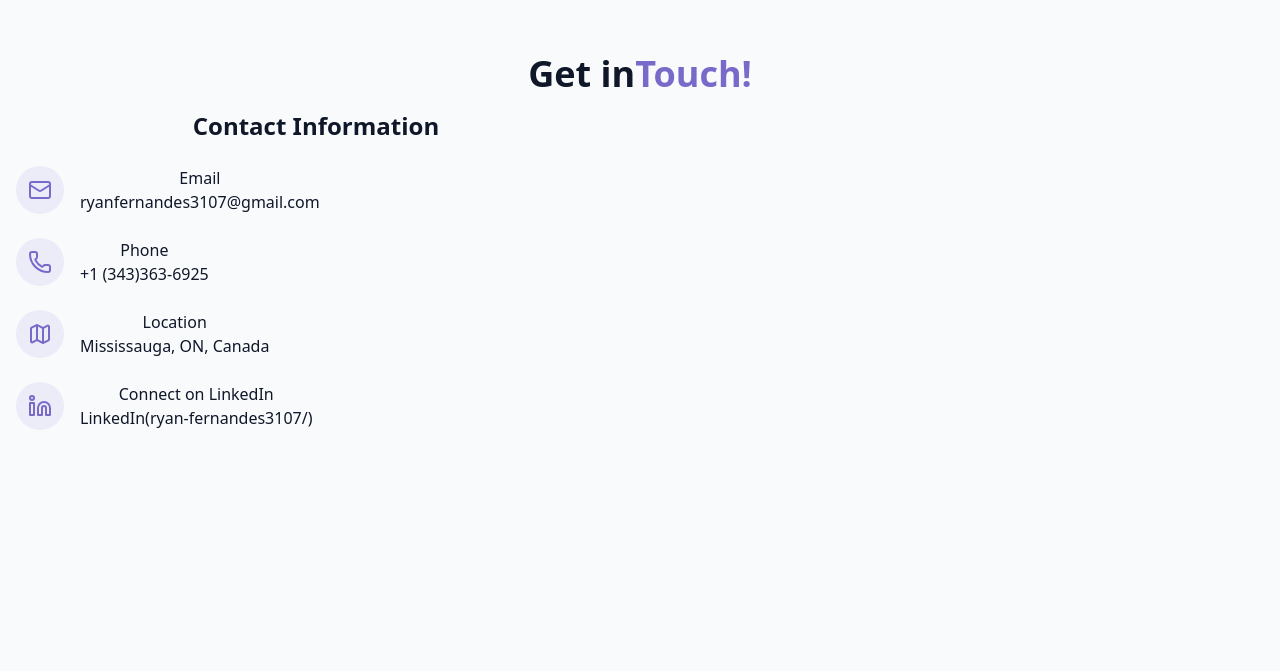
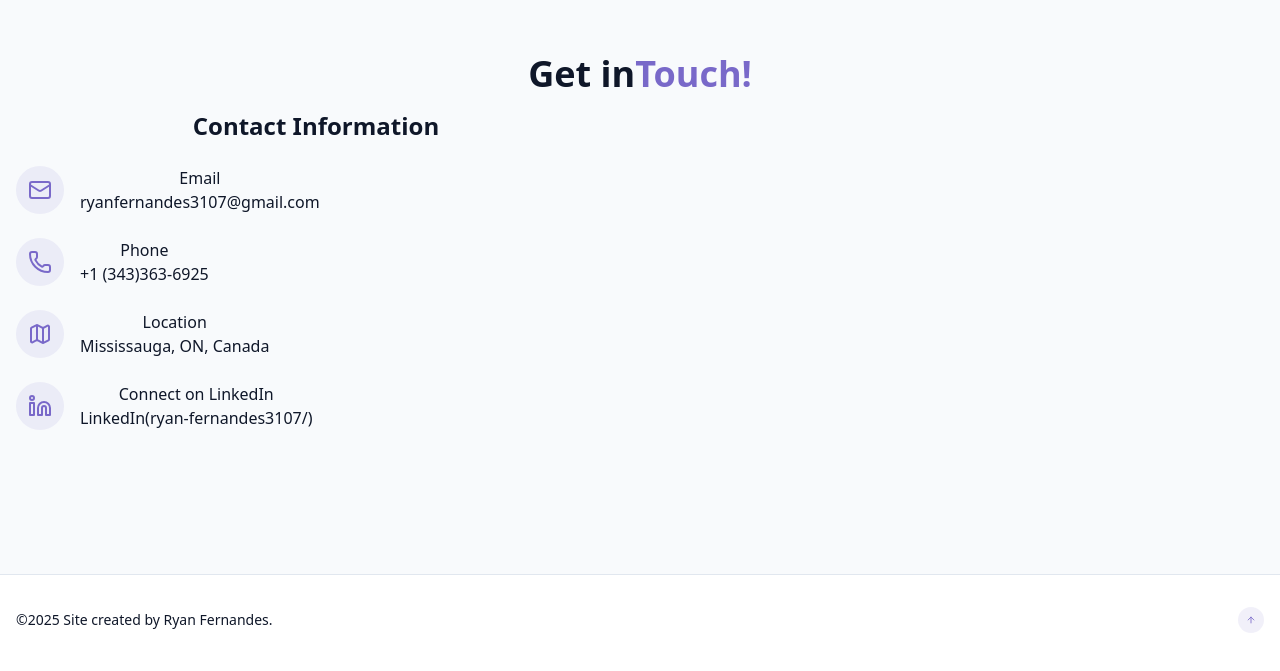
Before and after one commit to Ryan-F3107/portfolio-site, a React (Vite) app: page / in a window 1280 px wide. Shown: the part 2116-2787 px from the top of the page. Before the commit the page ends 2642 px from the top, so only its background shows below. Built offline with nearby package versions, Linux system fonts and the light colour scheme.

Commit message:
added footer

```diff
--- /dev/null
+++ b/src/components/Footer.tsx
@@ -0,0 +1,11 @@
+import { ArrowUp } from "lucide-react";
+
+export const Footer = () => {
+    return(
+        <footer className="py-12 px-4 bg-card relative border-t border-border mt-12 pt-8 flex flex-wrap justify-between items-center">
+            <p className="text-sm text-muted-foreground">&copy;{new Date().getFullYear()} Site created by Ryan Fernandes.</p>
+        <a href="#hero" className="p-2 rounded-full bg-primary/10 hover:bg-primary/20 text-primary transition-colors">
+            <ArrowUp size={10}/></a>
+        </footer>
+    );
+}
--- a/src/pages/Home.tsx
+++ b/src/pages/Home.tsx
@@ -5,6 +5,7 @@
 import {ThemeToggle} from '../components/ThemeToggle.tsx';
 import { ProjectsSection } from '../components/ProjectsSection.tsx';
 import { ContactSection } from '../components/ContactSection.tsx';
+import { Footer } from '../components/Footer.tsx';
 
 export const Home = () => {
     return(
@@ -22,6 +23,7 @@
                 <ProjectsSection/>
                 <ContactSection/>
             </main>
+            <Footer/>
         </div>
     )
 }
```
